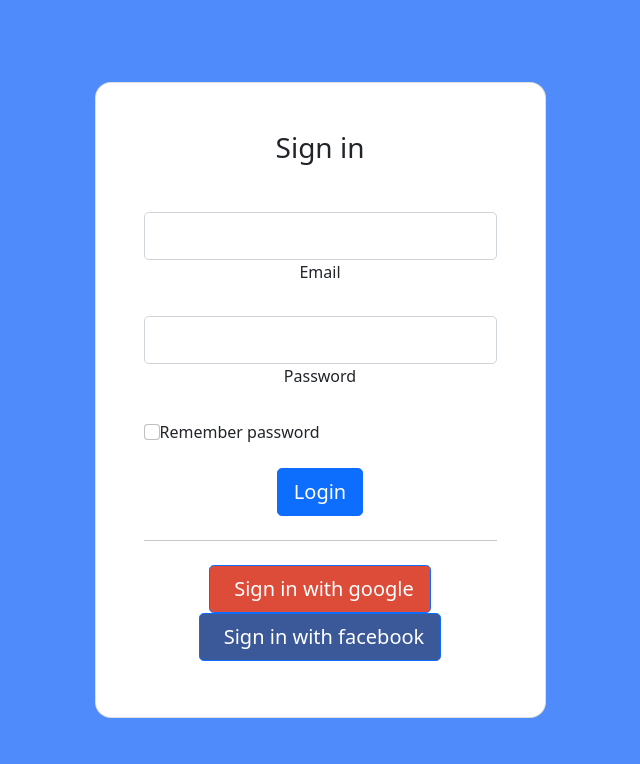
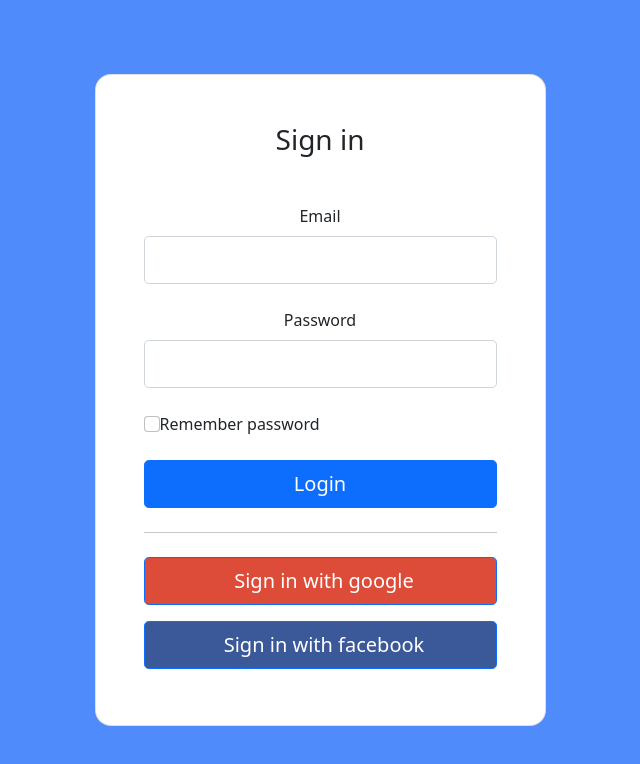
Before and after one commit to luis222221/loginPrueba, a plain HTML site: page index.html in a window 1280 px wide. Shown: the whole page, without its empty margins (320-960 px from the left). Drawn offline with nearby package versions, Linux system fonts and the light colour scheme.

Commit message:
soy nuevo

```diff
--- a/index.html
+++ b/index.html
@@ -18,28 +18,28 @@
                   <h3 class="mb-5">Sign in</h3>
 
                   <div class="form-outline mb-4">
-                    <input type="email" id="typeEmailX-2" class="form-control form-control-lg" />
-                    <label class="form-label" for="typeEmailX-2">Email</label>
+                      <label class="form-label" for="typeEmailX-2">Email</label>
+                      <input type="email" id="typeEmailX-2" class="form-control form-control-lg" />
                   </div>
 
                   <div class="form-outline mb-4">
-                    <input type="password" id="typePasswordX-2" class="form-control form-control-lg" />
-                    <label class="form-label" for="typePasswordX-2">Password</label>
+                      <label class="form-label" for="typePasswordX-2">Password</label>
+                      <input type="password" id="typePasswordX-2" class="form-control form-control-lg" />
                   </div>
 
                   <!-- Checkbox -->
                   <div class="form-check d-flex justify-content-start mb-4">
-                    <input class="form-check-input" type="checkbox" value="" id="form1Example3" />
-                    <label class="form-check-label" for="form1Example3"> Remember password </label>
+                      <input class="form-check-input" type="checkbox" value="" id="form1Example3" />
+                      <label class="form-check-label" for="form1Example3"> Remember password </label>
                   </div>
 
-                  <button class="btn btn-primary btn-lg btn-block" type="submit">Login</button>
+                  <button class="btn btn-primary btn-lg btn-block" style="width: 100%;" type="submit">Login</button>
 
                   <hr class="my-4">
 
-                  <button class="btn btn-lg btn-block btn-primary" style="background-color: #dd4b39;"
+                  <button class="btn btn-lg btn-block btn-primary mb-3" style="width: 100%; background-color: #dd4b39;"
                     type="submit"><i class="fab fa-google me-2"></i> Sign in with google</button>
-                  <button class="btn btn-lg btn-block btn-primary mb-2" style="background-color: #3b5998;"
+                  <button class="btn btn-lg btn-block btn-primary mb-2" style="width: 100%; background-color: #3b5998;"
                     type="submit"><i class="fab fa-facebook-f me-2"></i>Sign in with facebook</button>
 
                 </div>
```
